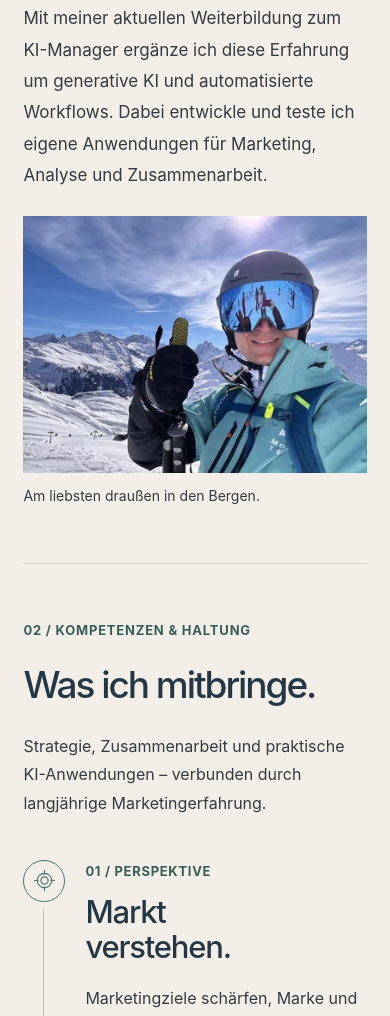
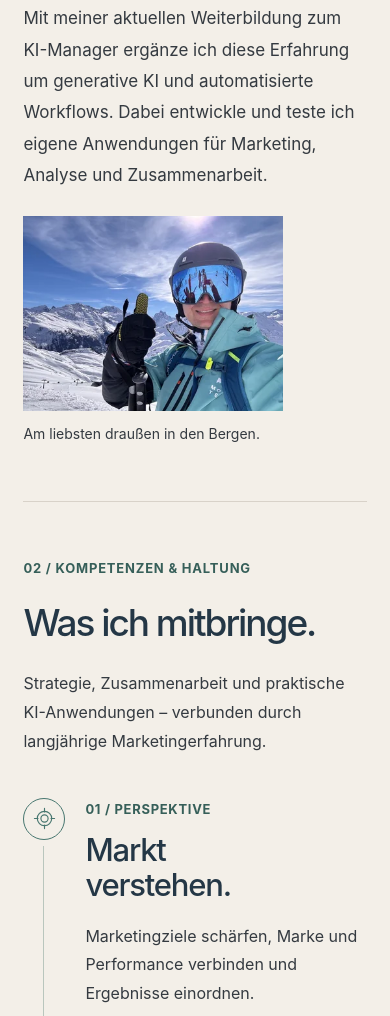
Before and after one commit to jensolbrich/Jens-Portfolio-Page, a plain HTML site: page index.html in a window 390 px wide. Shown: the part 2224-3240 px from the top of the page. Drawn offline with Linux system fonts and the light colour scheme.

Commit message:
Balance profile columns and reduce personal photo

```diff
--- a/about-photo.css
+++ b/about-photo.css
@@ -1 +1 @@
-.about-with-photo{grid-template-columns:minmax(0,.85fr) minmax(0,1.15fr);grid-template-areas:"heading text" "photo text";grid-template-rows:auto 1fr;column-gap:8%;row-gap:22px;align-items:start}.about-with-photo .about-heading{grid-area:heading}.about-with-photo .about-heading h2{margin-bottom:0}.about-with-photo .about-text{grid-area:text;padding-top:0}.about-with-photo .about-photo{grid-area:photo;margin:0;min-width:0}.about-photo img{display:block;width:100%;height:auto;aspect-ratio:4/3;object-fit:cover}.about-photo figcaption{font-size:14px;line-height:1.7;color:#343a40;margin-top:11px}.about-with-photo .about-text p:last-child{margin-bottom:0}@media(max-width:640px){.about-with-photo{grid-template-columns:1fr;grid-template-areas:"heading" "text" "photo";grid-template-rows:auto;gap:24px}.about-with-photo .about-heading .eyebrow{margin-bottom:16px}.about-with-photo .about-photo{max-width:100%}.about-photo figcaption{font-size:14px}}
+.about-with-photo{grid-template-columns:minmax(0,.7fr) minmax(0,1.3fr);grid-template-areas:"heading text" "photo text";grid-template-rows:auto 1fr;column-gap:8%;row-gap:20px;align-items:start}.about-with-photo .about-heading{grid-area:heading}.about-with-photo .about-heading h2{margin-bottom:0}.about-with-photo .about-text{grid-area:text;padding-top:0}.about-with-photo .about-photo{grid-area:photo;margin:0;min-width:0;width:100%;max-width:280px}.about-photo img{display:block;width:100%;height:auto;aspect-ratio:4/3;object-fit:cover}.about-photo figcaption{font-size:14px;line-height:1.7;color:#343a40;margin-top:11px}.about-with-photo .about-text p:last-child{margin-bottom:0}@media(max-width:640px){.about-with-photo{grid-template-columns:1fr;grid-template-areas:"heading" "text" "photo";grid-template-rows:auto;gap:24px}.about-with-photo .about-heading .eyebrow{margin-bottom:16px}.about-with-photo .about-photo{max-width:260px}.about-photo figcaption{font-size:14px}}
```
